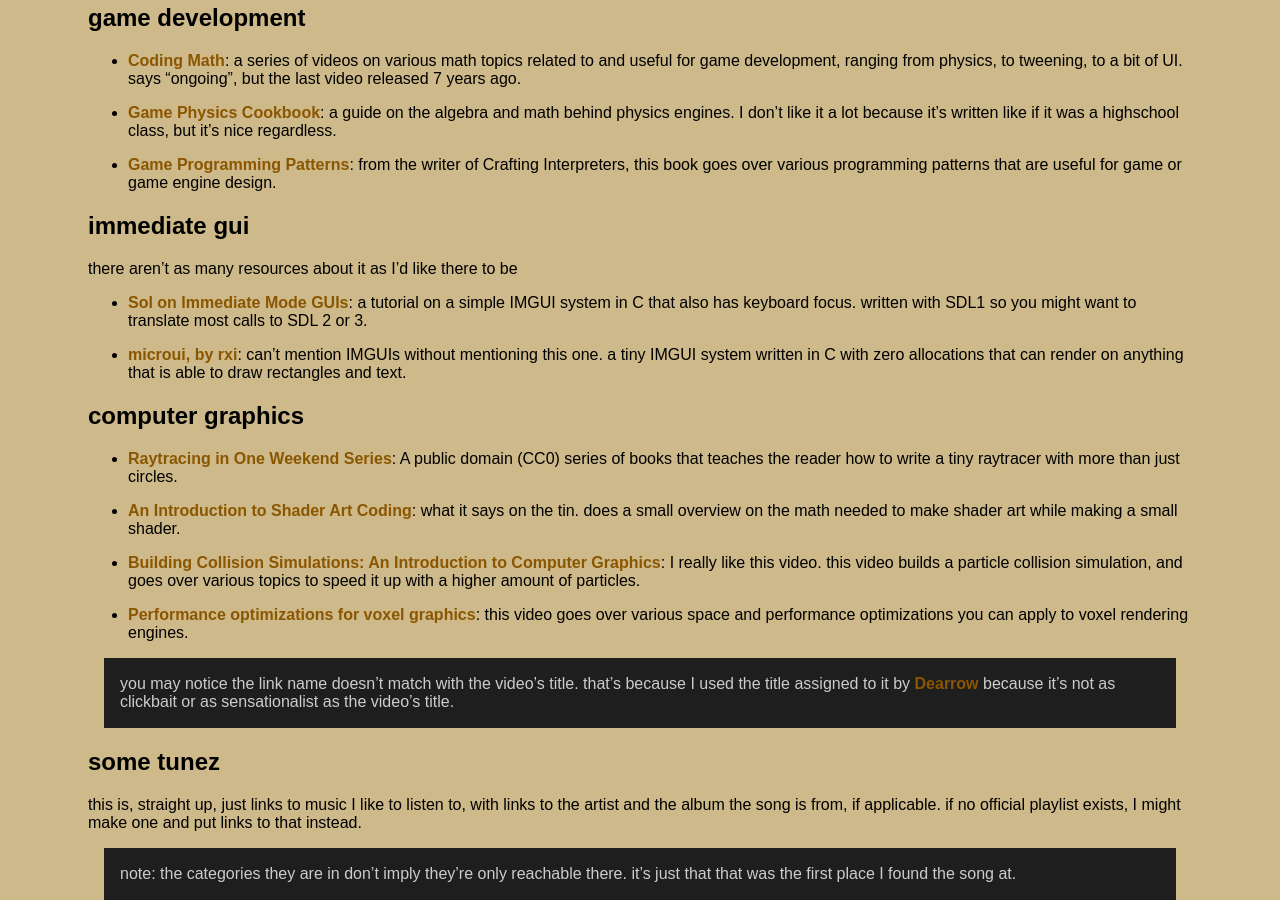
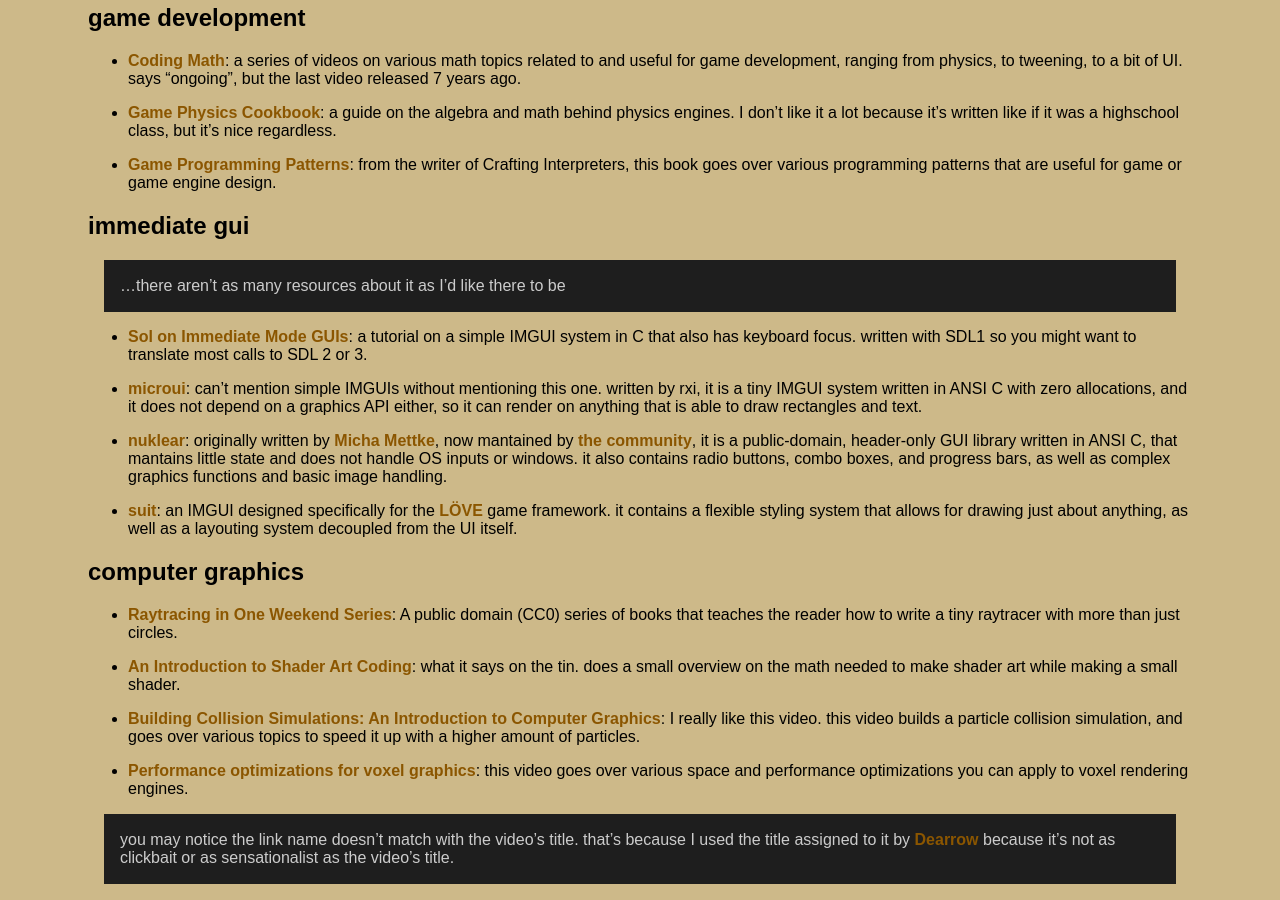
Before and after one commit to thacuber2a03/thacuber2a03.github.io, a Jekyll site: the page built from things/bookmarks.md, in a window 1280 px wide and 900 px high, scrolled down 845 px. Built offline with Jekyll 4.4.1, drawn with Linux system fonts in a browser that asks for light colours; some of the changed text lies outside the part shown.

Commit message:
update bookmarks
removed rxi's name from the link to microui and changed the desc a bit
added nuklear and suit

```diff
--- a/things/bookmarks.md
+++ b/things/bookmarks.md
@@ -49,11 +49,15 @@
 
 <h2 id="imgui">immediate gui</h2>
 
-there aren't as many resources about it as I'd like there to be
+> ...there aren't as many resources about it as I'd like there to be
 
 - [Sol on Immediate Mode GUIs](https://solhsa.com/imgui): a tutorial on a simple IMGUI system in C that also has keyboard focus. written with SDL1 so you might want to translate most calls to SDL 2 or 3.
 
-- [microui, by rxi](https://github.com/rxi/microui): can't mention IMGUIs without mentioning this one. a tiny IMGUI system written in C with zero allocations that can render on anything that is able to draw rectangles and text.
+- [microui](https://github.com/rxi/microui): can't mention simple IMGUIs without mentioning this one. written by rxi, it is a tiny IMGUI system written in ANSI C with zero allocations, and it does not depend on a graphics API either, so it can render on anything that is able to draw rectangles and text.
+
+- [nuklear](https://github.com/Immediate-Mode-UI/Nuklear): originally written by [Micha Mettke](https://github.com/vurtun), now mantained by [the community](https://github.com/Immediate-Mode-UI), it is a public-domain, header-only GUI library written in ANSI C, that mantains little state and does not handle OS inputs or windows. it also contains radio buttons, combo boxes, and progress bars, as well as complex graphics functions and basic image handling.
+
+- [suit](https://github.com/vrld/suit): an IMGUI designed specifically for the [LÖVE](https://love2d.org) game framework. it contains a flexible styling system that allows for drawing just about anything, as well as a layouting system decoupled from the UI itself.
 
 <h2 id="graphics">computer graphics</h2>
 
@@ -324,3 +328,7 @@
 
 - 17/06/24
   - added Tek It by Cafuné
+
+- 26/06/24
+  - removed rxi's name from the link to microui and changed the desc a bit
+  - added nuklear and suit
```
